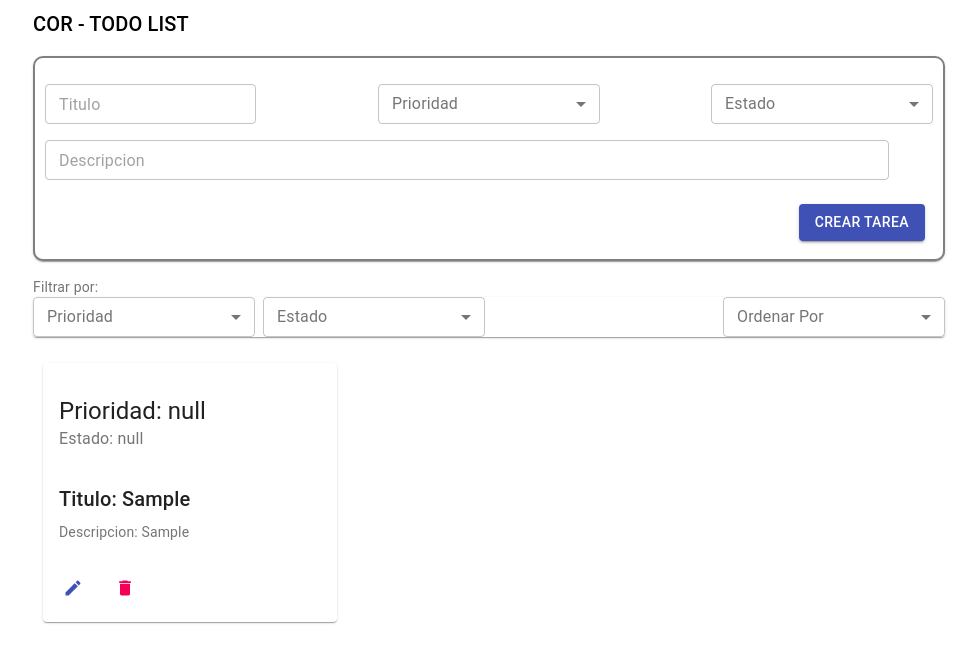
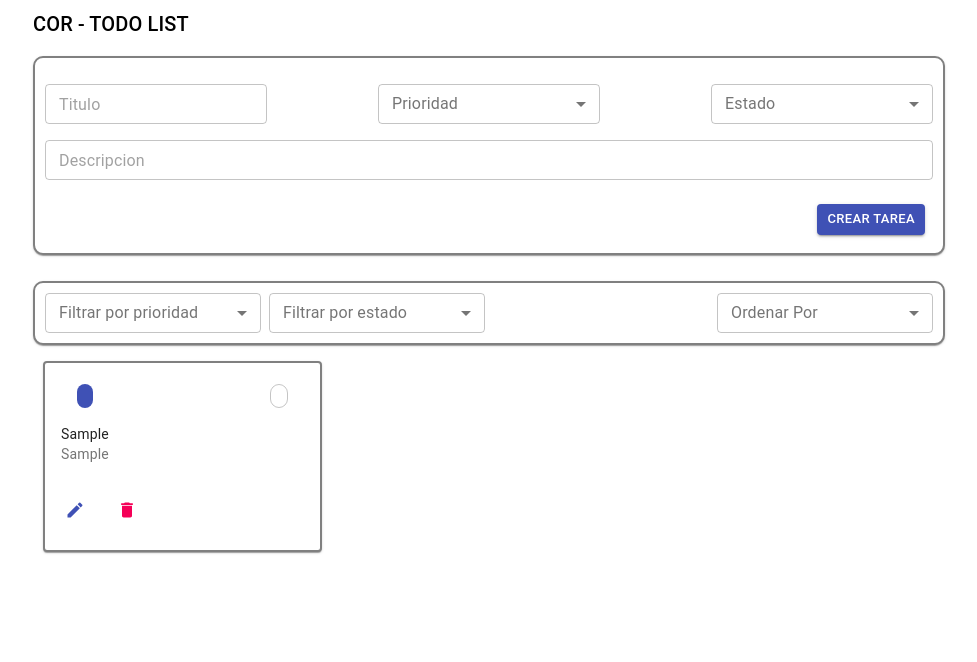
Before and after one commit to germans208/todolist-cor-challenge, a React (Create React App) app: page / in a window 1280 px wide. Both pictures are taken after typing "Sample", "Sample" into the empty fields and a click on the button "CREAR TAREA". Shown: the top 662 px of the page, without its empty margins (151-1128 px from the left). Built offline with nearby package versions, Linux system fonts and the light colour scheme.

Commit message:
add styles

```diff
--- a/src/components/FilterForm.jsx
+++ b/src/components/FilterForm.jsx
@@ -1,12 +1,22 @@
 import React, { useCallback, useState } from 'react';
 import { connect } from 'react-redux';
-import { Card, Grid } from '@material-ui/core';
+import { Card, Grid, makeStyles } from '@material-ui/core';
 import SelectField from './SelectField';
 import choicesPriority from '../data/priority';
 import choicesStatus from '../data/status';
 
+const useStyles = makeStyles({
+    card: {
+        marginTop: '16px',
+        border: '2px solid grey',
+        borderRadius: '10px',
+        padding: '10px',
+
+    }
+});
+
 const FilterForm = ({ filterByStatus, filterByPriority, orderByStatus }) => {
-
+    const classes = useStyles();
     const [value, setValue] = useState({});
 
     const handleInputChange = useCallback((event) => {
@@ -32,15 +42,14 @@ const FilterForm = ({ filterByStatus, filterByPriority, orderByStatus }) => {
     // }, [value])
 
     return (
-        <div>
-            <Card>
+        <Card className={classes.card}>
             <Grid container spacing={1}>
                 <Grid item xs={9}>
                     <Grid container spacing={1}>
                         <Grid item xs={4}>
                             <SelectField
                                 name="priority"
-                                    placeholder="Prioridad"
+                                placeholder="Filtrar por prioridad"
                                 value={value.priority}
                                 onChange={handleInputChange}
                                 choices={choicesPriority}
@@ -50,7 +59,7 @@ const FilterForm = ({ filterByStatus, filterByPriority, orderByStatus }) => {
                         <Grid item xs={4}>
                             <SelectField
                                 name="status"
-                                    placeholder="Estado"
+                                placeholder="Filtrar por estado"
                                 value={value.status}
                                 onChange={handleInputChange}
                                 choices={choicesStatus}
@@ -71,7 +80,6 @@ const FilterForm = ({ filterByStatus, filterByPriority, orderByStatus }) => {
                 </Grid>
             </Grid>
         </Card>
-        </div>
     )
 }
 
--- a/src/components/Form.jsx
+++ b/src/components/Form.jsx
@@ -6,7 +6,7 @@ import SelectField from './SelectField';
 import choicesPriority from '../data/priority';
 import choicesStatus from '../data/status';
 
-const useStyles = makeStyles((theme) => ({
+const useStyles = makeStyles({
     root: {
         marginTop: '16px'
     },
@@ -26,9 +26,8 @@ const useStyles = makeStyles((theme) => ({
         border: '2px solid grey',
         borderRadius: '10px',
         padding: '10px',
-
     }
-}));
+});
 
 const Form = ({ addItem }) => {
     const classes = useStyles();
@@ -103,6 +102,7 @@ const Form = ({ addItem }) => {
                                 type="submit"
                                 variant="contained"
                                 color="primary"
+                                size="small"
                             >
                                 Crear tarea
                             </Button>
--- a/src/components/InputField.jsx
+++ b/src/components/InputField.jsx
@@ -9,7 +9,7 @@ const InputField = ({ name, placeholder, onChange }) => {
             variant="outlined"
             placeholder={placeholder}
             onChange={onChange}
-            style={{ width: "95%" }}
+            style={{ width: "100%" }}
             size="small"
         />
     )
--- a/src/components/Item.jsx
+++ b/src/components/Item.jsx
@@ -1,5 +1,5 @@
 import React, { useCallback, useState } from 'react';
-import { Card, CardActions, CardContent, CardHeader, Grid, IconButton, makeStyles, Typography } from '@material-ui/core';
+import { Card, CardActions, CardContent, CardHeader, Chip, Grid, IconButton, makeStyles, Typography } from '@material-ui/core';
 import { Delete, Save } from '@material-ui/icons';
 import { Edit } from '@material-ui/icons';
 import choicesPriority from '../data/priority';
@@ -8,17 +8,22 @@ import SelectField from './SelectField';
 
 const useStyles = makeStyles({
     card: {
+        maxWidth: 275,
         height: '95%',
         display: 'flex',
         flexDirection: 'column',
-        margin: '0.5rem 0',
-        marginTop: 10,
-        marginLeft: 10,
+        border: '2px solid grey',
+        marginTop: '16px',
+        marginLeft: '10px',
+    },
+    header: {
+        marginTop: '5px',
+        display: 'flex',
+        alignItems: 'center',
+        justifyContent: 'space-between',
+        margin: '1em'
     },
 
-    priority: {
-        marginTop: '16px'
-    }
 });
 //Cambie VALUE por cada proopiedad anterior: value.title
 
@@ -46,42 +51,52 @@ const Item = ({ id, title, description, status, priority, onClickRemove, onClick
         setEditValue(true);
     }
 
+    const getColor = (value) => {
+        switch (value) {
+            case 'ALTA':
+                return "secondary";
+            case 'MEDIA':
+                return "primary";
+            case 'BAJA':
+                return "";
+            default:
+                return "primary";
+        }
+    }
+
     return (
         <Grid item key={0} xs={12} sm={6} md={6} lg={4}>
             <Card className={classes.card}>
-
-                <CardHeader className={classes.priority}
-
-                    title={editValue ?
+                <CardContent>
+                    <div className={classes.header}>
+                        {editValue ?
                             <SelectField
                                 name="priority"
                                 placeholder="Prioridad"
                                 value={value.priority}
                                 onChange={handleInputChange}
                                 choices={choicesPriority}
-                            fullWidth
-                        /> :
-                         `Prioridad: ${priority}`
+                            />
+                            :
+                            <Chip label={priority} size="small" color={getColor(priority)} />
                         }
-
-                    subheader={editValue ?
+                        {editValue ?
                             <SelectField
                                 name="status"
                                 placeholder="Estado"
                                 value={value.status}
                                 onChange={handleInputChange}
                                 choices={choicesStatus}
-                        /> :
-                        `Estado: ${status}`
+                            />
+                            :
+                            <Chip label={status} size="small" variant="outlined" />
                         }
-
-                />
-                <CardContent>
-                    <Typography gutterBottom variant="h6" component="h6">
-                        Titulo: {title}
+                    </div>
+                    <Typography variant="body2">
+                        {title}
                     </Typography>
                     <Typography variant="body2" color="textSecondary" component="p">
-                        Descripcion: {description}
+                        {description}
                     </Typography>
                 </CardContent>
                 <CardActions>
--- a/src/layout/Main.jsx
+++ b/src/layout/Main.jsx
@@ -6,15 +6,14 @@ import FilterForm from '../components/FilterForm';
 import { Container, Grid, Typography } from '@material-ui/core';
 
 const styles = {
-    singleCol: {
-        marginTop: '1em',
-        marginBottom: '1em'
+    filter: {
+        marginTop: '10px'
     },
 };
 
 const Main = () => {
     return (
-        <Container sx={{ mt: 4 }} maxWidth="md" fixed>
+        <Container maxWidth="md" fixed>
             <Grid container spacing={0}>
                 <Typography variant="h6">
                     COR - TODO LIST
@@ -22,10 +21,7 @@ const Main = () => {
                 <Grid item xs={12}>
                     <Form />
                 </Grid>
-                <Grid item xs={12} style={styles.singleCol}>
-                    <Typography variant="body2" color="textSecondary" component="p">
-                        Filtrar por:
-                    </Typography>
+                <Grid item xs={12} style={styles.filter}>
                     <FilterForm />
                 </Grid>
                 <Grid item xs={12}>
```
Lines whose indentation alone changed are shown as unchanged.
